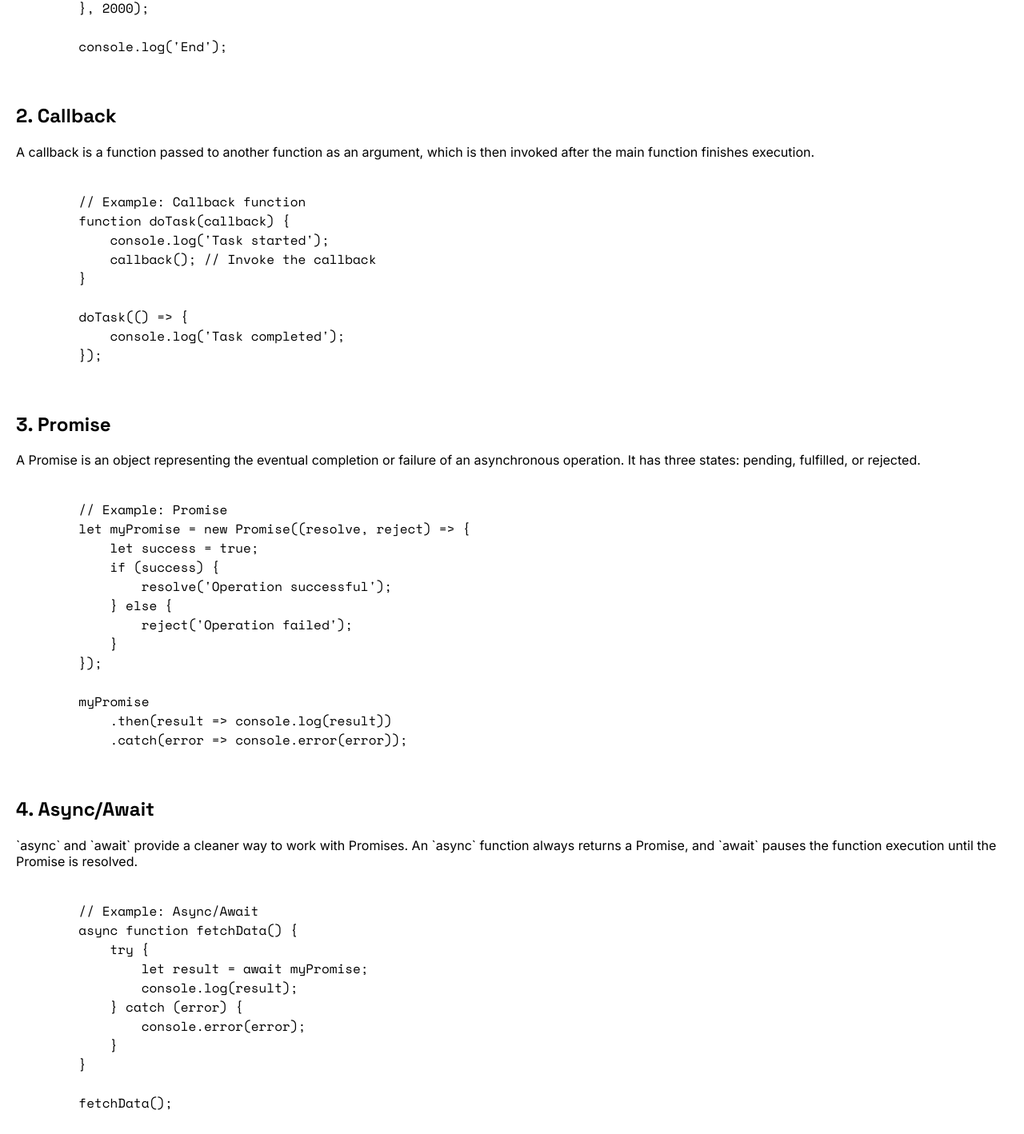
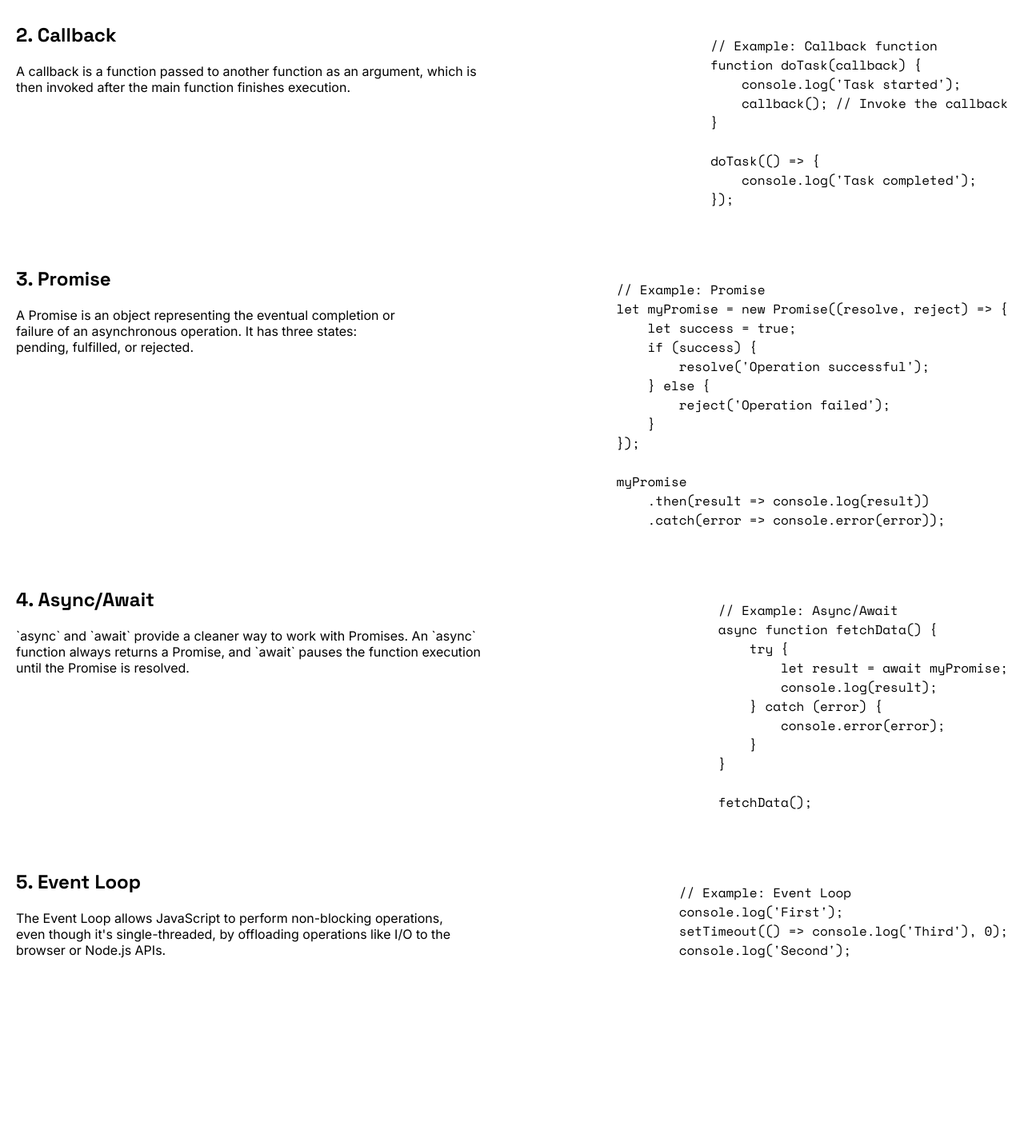
Before and after one commit to torrober/WEB-FE-JS-HW3, a plain HTML site: page index.html in a window 1280 px wide. Shown: the part 893-2311 px from the top of the page at 80% size. After the commit the page ends 2165 px from the top, so only its background shows below. Drawn offline with nearby package versions, Linux system fonts and the light colour scheme.

Commit message:
content organized

```diff
--- a/css/style.css
+++ b/css/style.css
@@ -65,3 +65,8 @@ button {
 main {
     padding: 20px;
 }
+.concept-container {
+    display: grid;
+    grid-auto-flow: column;
+    grid-auto-columns: 2fr 1fr;
+}
--- a/index.html
+++ b/index.html
@@ -34,12 +34,17 @@
             </div>
         </section>
         <main>
-            <section>
+            <section id="async">
+                <div class="concept-container">
+                    <div class="concept-info">
                         <h2>1. JavaScript Async</h2>
                         <p>
-                    JavaScript is single-threaded, meaning it can only execute one operation at a time. Asynchronous
+                            JavaScript is single-threaded, meaning it can only execute one operation at a time.
+                            Asynchronous
                             programming allows it to handle operations that take time without blocking other operations.
                         </p>
+                    </div>
+                    <div class="concept-code">
                         <pre>
                             <code>
                             // Example: Asynchronous operation using setTimeout
@@ -52,14 +57,20 @@
                             console.log('End');
                             </code>
                         </pre>
+                    </div>
+                </div>
             </section>
 
-            <section>
+            <section id="callback">
+                <div class="concept-container">
+                    <div class="concept-info">
                         <h2>2. Callback</h2>
                         <p>
-                    A callback is a function passed to another function as an argument, which is then invoked after the
-                    main function finishes execution.
+                            A callback is a function passed to another function as an argument, which is then invoked
+                            after the main function finishes execution.
                         </p>
+                    </div>
+                    <div class="concept-code">
                         <pre>
                             <code>
                             // Example: Callback function
@@ -73,14 +84,20 @@
                             });
                             </code>
                         </pre>
+                    </div>
+                </div>
             </section>
 
-            <section>
+            <section id="promise">
+                <div class="concept-container">
+                    <div class="concept-info">
                         <h2>3. Promise</h2>
                         <p>
-                    A Promise is an object representing the eventual completion or failure of an asynchronous operation.
-                    It has three states: pending, fulfilled, or rejected.
+                            A Promise is an object representing the eventual completion or failure of an asynchronous
+                            operation. It has three states: pending, fulfilled, or rejected.
                         </p>
+                    </div>
+                    <div class="concept-code">
                         <pre>
                             <code>
                             // Example: Promise
@@ -98,14 +115,20 @@
                                 .catch(error => console.error(error));
                             </code>
                         </pre>
+                    </div>
+                </div>
             </section>
 
-            <section>
+            <section id="async-await">
+                <div class="concept-container">
+                    <div class="concept-info">
                         <h2>4. Async/Await</h2>
                         <p>
-                    `async` and `await` provide a cleaner way to work with Promises. An `async` function always returns
-                    a Promise, and `await` pauses the function execution until the Promise is resolved.
+                            `async` and `await` provide a cleaner way to work with Promises. An `async` function always
+                            returns a Promise, and `await` pauses the function execution until the Promise is resolved.
                         </p>
+                    </div>
+                    <div class="concept-code">
                         <pre>
                             <code>
                             // Example: Async/Await
@@ -121,14 +144,20 @@
                             fetchData();
                             </code>
                         </pre>
+                    </div>
+                </div>
             </section>
 
-            <section>
+            <section id="loop">
+                <div class="concept-container">
+                    <div class="concept-info">
                         <h2>5. Event Loop</h2>
                         <p>
                             The Event Loop allows JavaScript to perform non-blocking operations, even though it's
                             single-threaded, by offloading operations like I/O to the browser or Node.js APIs.
                         </p>
+                    </div>
+                    <div class="concept-code">
                         <pre>
                             <code>
                             // Example: Event Loop
@@ -137,6 +166,8 @@
                             console.log('Second');
                             </code>
                         </pre>
+                    </div>
+                </div>
             </section>
 
         </main>
```
Lines whose indentation alone changed are shown as unchanged.
